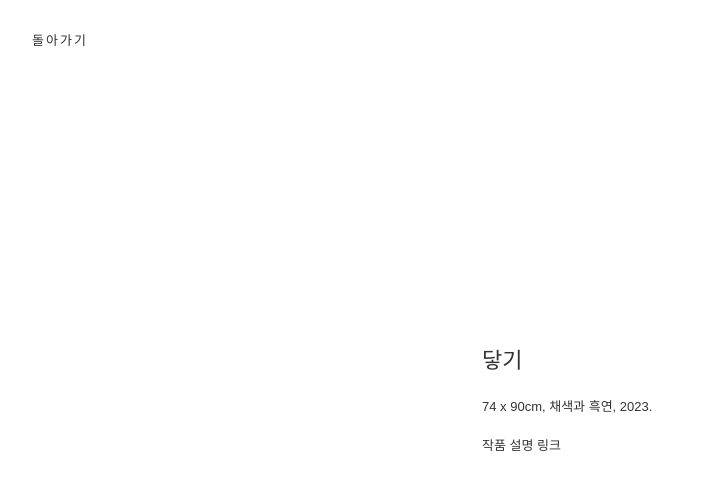
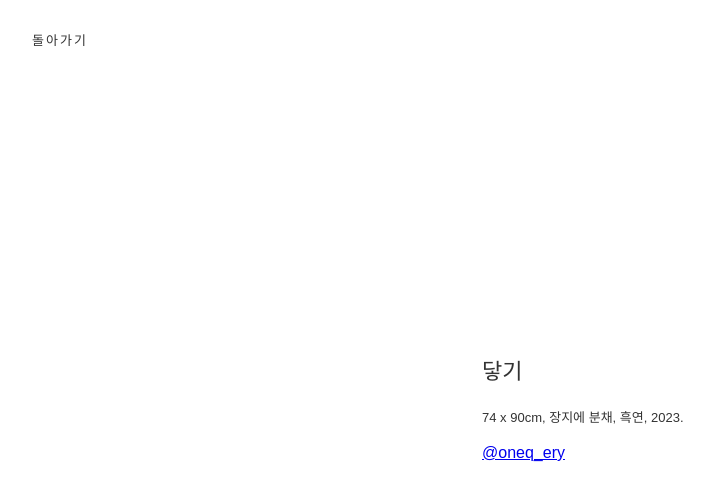
Before and after one commit to oneqvery-sudo/one, a plain HTML site: page black-light/artworks/artwork0.html in a window 1280 px wide. Shown: the whole page, without its empty margins (8-722 px from the left). Drawn offline with Linux system fonts and the light colour scheme.

Commit message:
Add files via upload

```diff
--- a/black-light/artworks/artwork0.html
+++ b/black-light/artworks/artwork0.html
@@ -19,10 +19,9 @@
 
         <div class="detail-info">
             <h1>닿기</h1>
-            <p>74 x 90cm, 채색과 흑연, 2023.</p>
-            <p>
-                작품 설명 링크
-            </p>
+            <p>74 x 90cm, 장지에 분채, 흑연, 2023.</p>
+            <a href="https://www.instagram.com/p/DeuWRfdn0Q_/?utm_source=ig_web_copy_link&evlk=MzRlODBiNWFlZA==&avpt=MzRlODBiNWFlZA=="
+             target="_blank">@oneq_ery</a>
         </div>
     </main>
 
```
Also changed, not shown: black-light/artworks/artwork1.html (+2 -4 lines), black-light/artworks/artwork2.html (+2 -4 lines), black-light/artworks/artwork3.html (+2 -4 lines), black-light/artworks/artwork4.html (+2 -4 lines).
